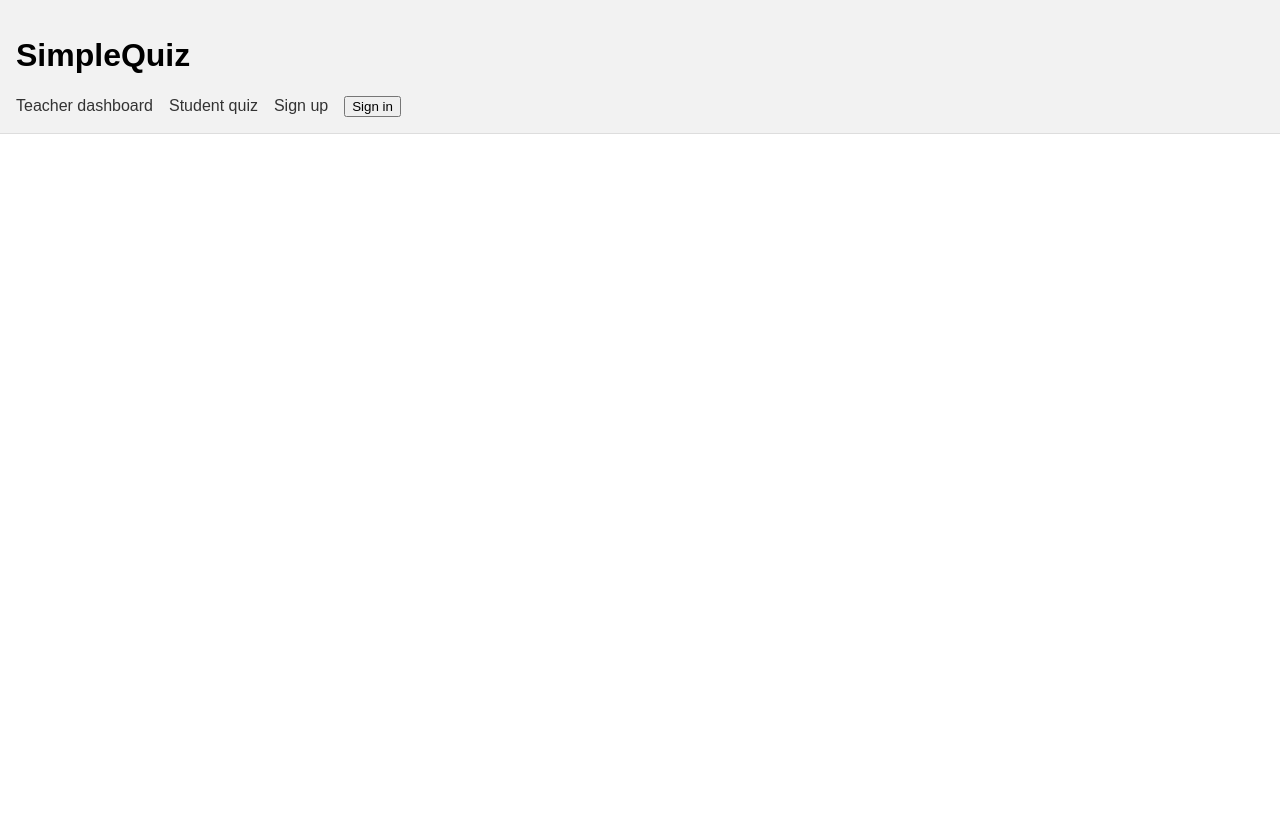
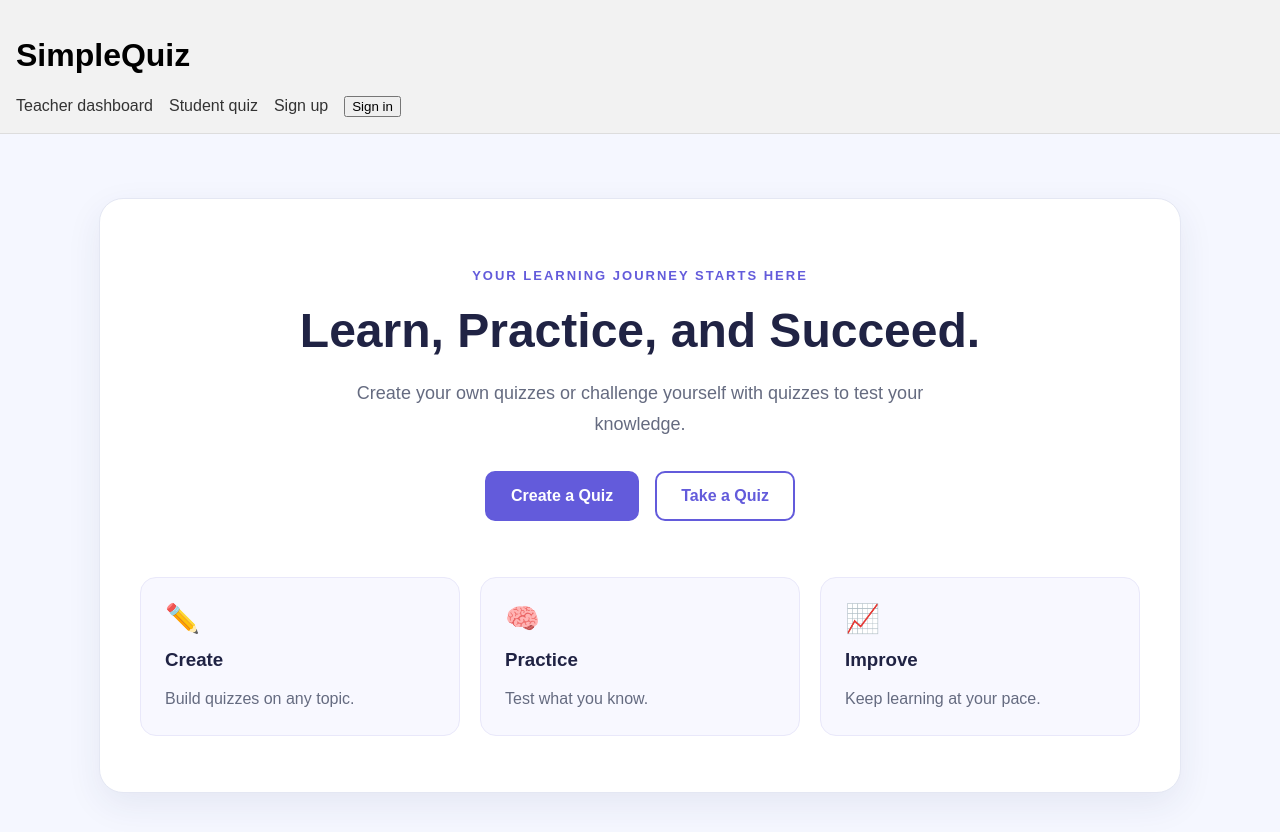
Before and after one commit to Jonas-Thumbs/SimpleQuiz, a React (Vite) app in the folder frontend/: page / in a window 1280 px wide. Shown: the top 832 px of the page. Before the commit the page ends 800 px from the top, so only its background shows below. Built offline with nearby package versions, Linux system fonts and the light colour scheme; no server answers.

Commit message:
Update homepage UI

```diff
--- a/frontend/package.json
+++ b/frontend/package.json
@@ -11,7 +11,7 @@
     "test": "vitest"
   },
   "dependencies": {
-    "@clerk/react-router": "^3.6.30",
+    "@clerk/react-router": "^3.6.38",
     "react": "^19.2.8",
     "react-dom": "^19.2.8",
     "react-router-dom": "^7.18.3"
--- a/frontend/src/App.jsx
+++ b/frontend/src/App.jsx
@@ -10,6 +10,7 @@ import StudentQuiz from "./pages/StudentQuiz.jsx";
 import TeacherDashboard from "./pages/TeacherDashboard.jsx";
 import SignUpPage from "./pages/SignUp.jsx";
 import ProfilePage from "./pages/Profile.jsx";
+import Home from "./pages/Home.jsx";
 
 // Import your Publishable Key
 const PUBLISHABLE_KEY = import.meta.env.VITE_CLERK_PUBLISHABLE_KEY;
@@ -50,6 +51,7 @@ function App() {
           <Route path="/student" element={<StudentQuiz />} />
           <Route path="/sign-up" element={<SignUpPage />} />
           <Route path="/profile" element={<ProfilePage />} />
+          <Route path="/" element={<Home />} />
         </Routes>
       </ClerkProvider>
     </BrowserRouter>
--- /dev/null
+++ b/frontend/src/pages/Home.jsx
@@ -0,0 +1,51 @@
+
+import { Link } from "react-router-dom";
+
+function Home() {
+  return (
+    <main className="home-page">
+      <section className="home-hero">
+        <p className="home-eyebrow">YOUR LEARNING JOURNEY STARTS HERE</p>
+
+        <h2>Learn, Practice, and Succeed.</h2>
+
+        <p className="home-description">
+          Create your own quizzes or challenge yourself with
+          quizzes to test your knowledge.
+        </p>
+
+        <div className="home-actions">
+          <Link to="/teacher" className="home-button home-button-primary">
+            Create a Quiz
+          </Link>
+
+          <Link to="/student" className="home-button home-button-secondary">
+            Take a Quiz
+          </Link>
+        </div>
+
+        <div className="home-features">
+          <div className="home-feature">
+            <span className="home-feature-icon">✏️</span>
+            <h3>Create</h3>
+            <p>Build quizzes on any topic.</p>
+          </div>
+
+          <div className="home-feature">
+            <span className="home-feature-icon">🧠</span>
+            <h3>Practice</h3>
+            <p>Test what you know.</p>
+          </div>
+
+          <div className="home-feature">
+            <span className="home-feature-icon">📈</span>
+            <h3>Improve</h3>
+            <p>Keep learning at your pace.</p>
+          </div>
+        </div>
+      </section>
+    </main>
+  );
+}
+
+export default Home;
--- a/frontend/src/styles/global.css
+++ b/frontend/src/styles/global.css
@@ -15,3 +15,129 @@ nav a {
   text-decoration: none;
   color: #333;
 }
+
+/* Home page */
+
+.home-page {
+  min-height: 80vh;
+  padding: 64px 24px;
+  background: #f5f7ff;
+  color: #202344;
+}
+
+.home-hero {
+  max-width: 1000px;
+  margin: 0 auto;
+  padding: 56px 40px;
+  text-align: center;
+  background: white;
+  border: 1px solid #e4e7f3;
+  border-radius: 24px;
+  box-shadow: 0 12px 35px rgba(42, 48, 100, 0.08);
+}
+
+.home-eyebrow {
+  color: #635bdb;
+  font-size: 13px;
+  font-weight: 700;
+  letter-spacing: 2px;
+}
+
+.home-hero h2 {
+  margin: 20px 0;
+  font-size: clamp(32px, 5vw, 48px);
+  line-height: 1.15;
+}
+
+.home-description {
+  max-width: 600px;
+  margin: 0 auto;
+  color: #656b80;
+  font-size: 18px;
+  line-height: 1.7;
+}
+
+.home-actions {
+  display: flex;
+  justify-content: center;
+  flex-wrap: wrap;
+  gap: 16px;
+  margin-top: 32px;
+}
+
+.home-button {
+  display: inline-block;
+  padding: 14px 24px;
+  border: 2px solid #635bdb;
+  border-radius: 10px;
+  font-size: 16px;
+  font-weight: 600;
+  text-decoration: none;
+  transition: transform 0.2s, background 0.2s;
+}
+
+.home-button:hover {
+  transform: translateY(-2px);
+}
+
+.home-button-primary {
+  background: #635bdb;
+  color: white;
+}
+
+.home-button-primary:hover {
+  background: #5048c5;
+}
+
+.home-button-secondary {
+  background: white;
+  color: #635bdb;
+}
+
+.home-button-secondary:hover {
+  background: #f0efff;
+}
+
+.home-features {
+  display: grid;
+  grid-template-columns: repeat(3, minmax(0, 1fr));
+  gap: 20px;
+  margin-top: 56px;
+  text-align: left;
+}
+
+.home-feature {
+  padding: 24px;
+  background: #f8f8ff;
+  border: 1px solid #e9e8fa;
+  border-radius: 16px;
+}
+
+.home-feature-icon {
+  font-size: 28px;
+}
+
+.home-feature h3 {
+  margin: 14px 0 8px;
+}
+
+.home-feature p {
+  margin-bottom: 0;
+  color: #656b80;
+  line-height: 1.5;
+}
+
+@media (max-width: 600px) {
+  .home-page {
+    padding: 28px 14px;
+  }
+
+  .home-hero {
+    padding: 36px 20px;
+  }
+
+  .home-features {
+    grid-template-columns: 1fr;
+    margin-top: 36px;
+  }
+}
```
Also changed, not shown: 1 other file (tests, documents, lock files or other folders).
